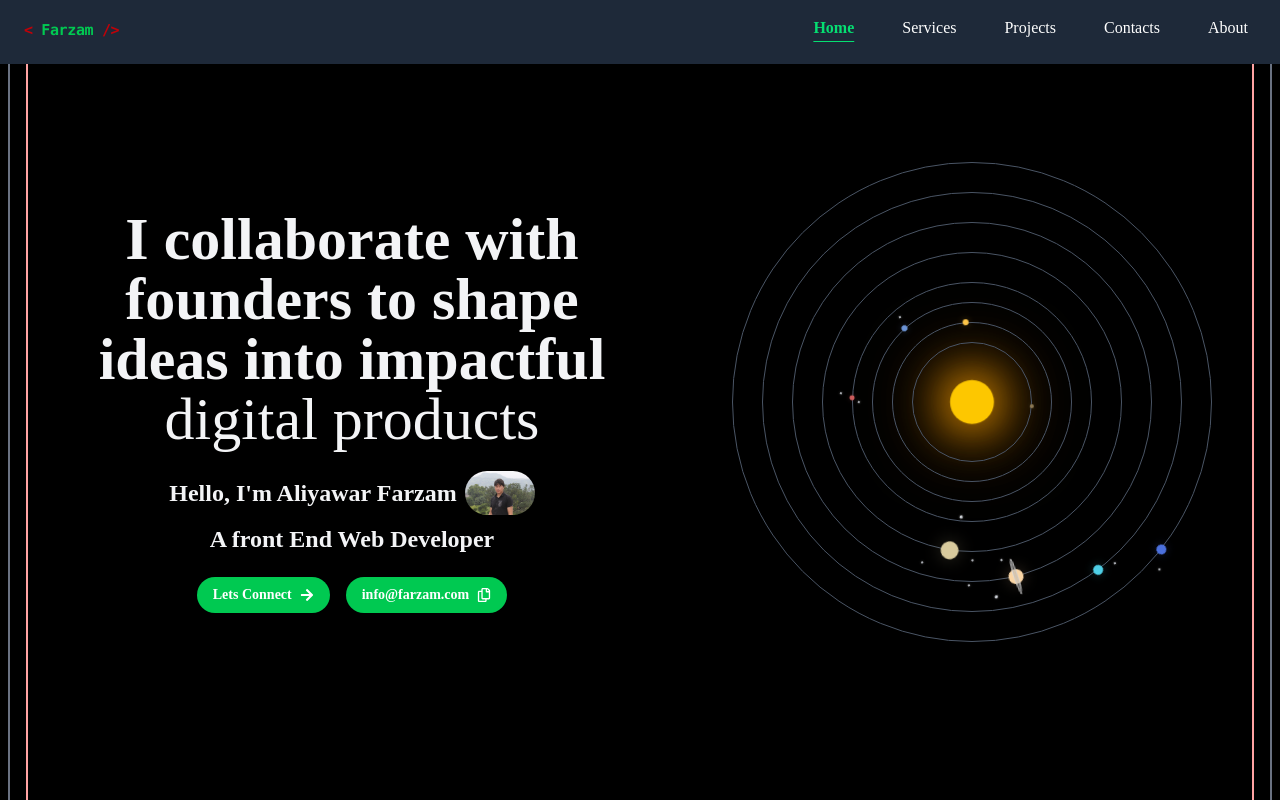
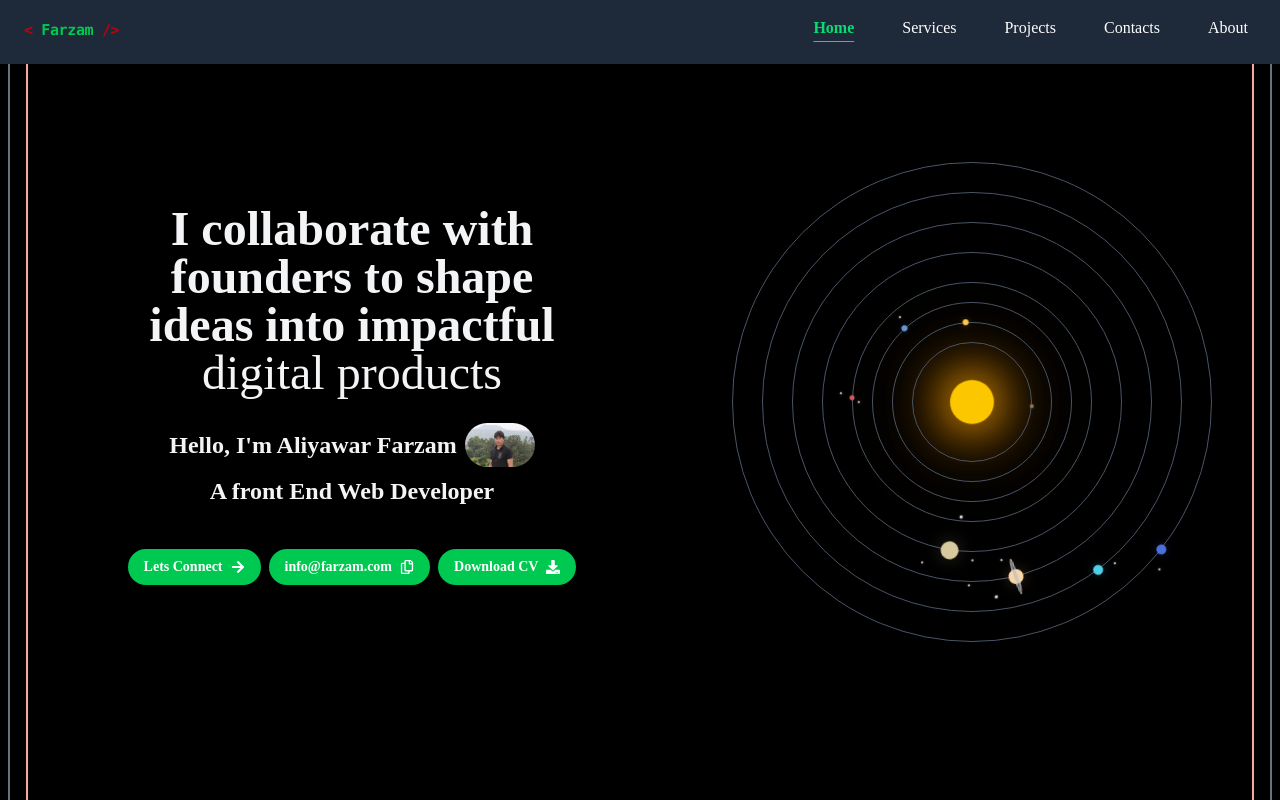
Before and after one commit to farzam313/PortFolio, a React (Vite) app: page / in a window 1280 px wide. Shown: the top 800 px of the page. Built offline with nearby package versions, Linux system fonts and the light colour scheme; a web font is replaced by a local one.

Commit message:
Download CV functionality added and Card component initiated.

```diff
--- a/src/components/Button.jsx
+++ b/src/components/Button.jsx
@@ -1,6 +1,19 @@
 import React from "react";
 
-const Button = ({ Icon, className, caption, onClick }) => {
+const Button = ({ Icon, className, caption, onClick, link, download }) => {
+  if (link) {
+    return (
+      <a
+        href={link}
+        download={download}
+        className="bg-green-500 hover:bg-green-300 text-white
+      font-bold py-2 px-4 rounded-3xl flex items-center gap-2"
+      >
+        {caption && <span>{caption}</span>}
+        {Icon && <Icon className="inline-block" />}
+      </a>
+    );
+  }
   return (
     <div>
       <button
@@ -11,6 +24,7 @@ const Button = ({ Icon, className, caption, onClick }) => {
         <div className="flex items-center gap-2">
           {caption && <span>{caption}</span>}
           {Icon && <Icon className="inline-block" />}
+          {link && <a href={link}></a>}
         </div>
       </button>
     </div>
--- /dev/null
+++ b/src/components/Card.jsx
@@ -0,0 +1,9 @@
+import React from "react";
+
+const Card = () => {
+  return (
+    <div className="bg-white shadow-lg rounded-lg p-6 max-w-sm mx-auto"></div>
+  );
+};
+
+export default Card;
--- a/src/layout/Sections/Hero.jsx
+++ b/src/layout/Sections/Hero.jsx
@@ -1,6 +1,6 @@
 import Button from "../../components/Button";
 import { useState } from "react";
-import { FaRegCopy, FaArrowRight } from "react-icons/fa";
+import { FaRegCopy, FaArrowRight, FaDownload } from "react-icons/fa";
 import { BiCheckDouble } from "react-icons/bi";
 import SolarSystem from "../../components/Solar";
 
@@ -20,15 +20,15 @@ const Hero = () => {
   const Bio = () => (
     <div className=" flex flex-col justify-center items-center text-sm font-semibold pb-8 rounded-2xl mt-[50px] md:px-8 lg:px-10 xl:px-15">
       <div>
-        <h2 className=" text-2xl md:text-5xl lg:text-6xl font-semibold text-gray-100 mb-4">
+        <h2 className=" text-2xl md:text-5xl lg:text-5xl font-semibold text-gray-100 mb-4">
           <span>
             I collaborate with founders to shape
             <br />
             ideas into impactful
           </span>
-          <span className="font-light"> digital products</span>
+          <span className="font-light "> digital products</span>
         </h2>
-        <h1 className="flex flex-wrap items-center justify-center gap-2 py-[6px] object-cover  overflow-hidden text-gray-100 text-sm md:text-2xl lg:text-2xl">
+        <h1 className="flex flex-wrap items-center justify-center gap-2 py-[10px] object-cover  overflow-hidden text-gray-100 text-sm md:text-2xl lg:text-2xl">
           Hello, I'm Aliyawar Farzam
           <img
             className=" rounded-3xl object-cover max-h-[55] max-w-[80px]"
@@ -39,12 +39,19 @@ const Hero = () => {
           A front End Web Developer
         </h1>
       </div>
-      <div className="flex  justify-center items-center mt-4 gap-4">
+      <div className="flex  flex-col justify-center items-center my-8 gap-2 md:flex-row">
         <Button caption="Lets Connect" Icon={FaArrowRight} />
         <Button
           caption={copied ? "Emai Copied!" : "info@farzam.com"}
           Icon={copied ? BiCheckDouble : FaRegCopy}
           onClick={EmailCopy}
+        />
+
+        <Button
+          caption="Download CV"
+          Icon={FaDownload}
+          link="./AliyawarFarzam_CV.pdf"
+          download
         />
       </div>
     </div>
--- a/src/layout/Sections/Services.jsx
+++ b/src/layout/Sections/Services.jsx
@@ -1,11 +1,15 @@
 import React from "react";
 import Section from "../Section";
+import Card from "../../components/Card";
 
 const Services = () => {
   return (
-    <h1 className="flex justify-center text-center  my-10">
-      Services-Under Construction...
-    </h1>
+    <>
+      <h1 className="flex justify-center text-center  my-10">
+        Services-Under Construction...
+      </h1>
+      <Card />
+    </>
   );
 };
 
```
Also changed, not shown: 1 other file (tests, documents, lock files or other folders).
